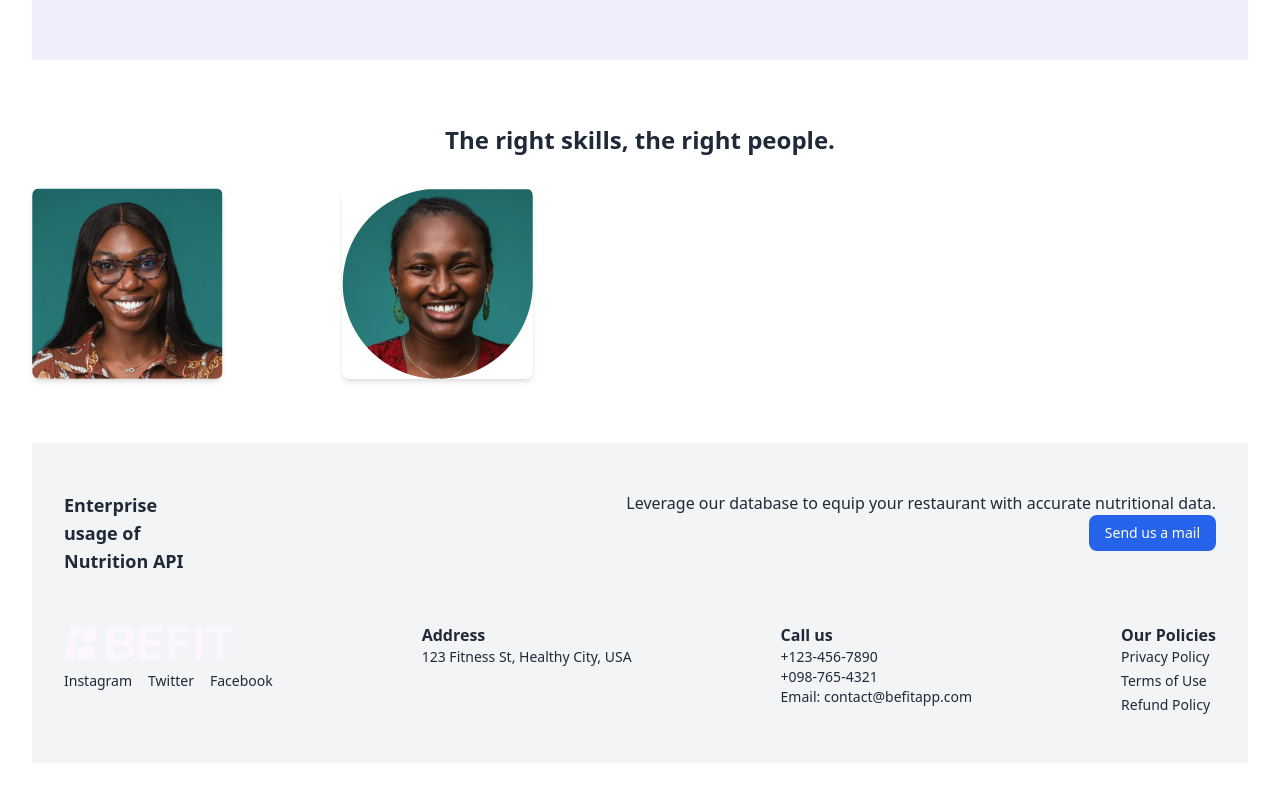
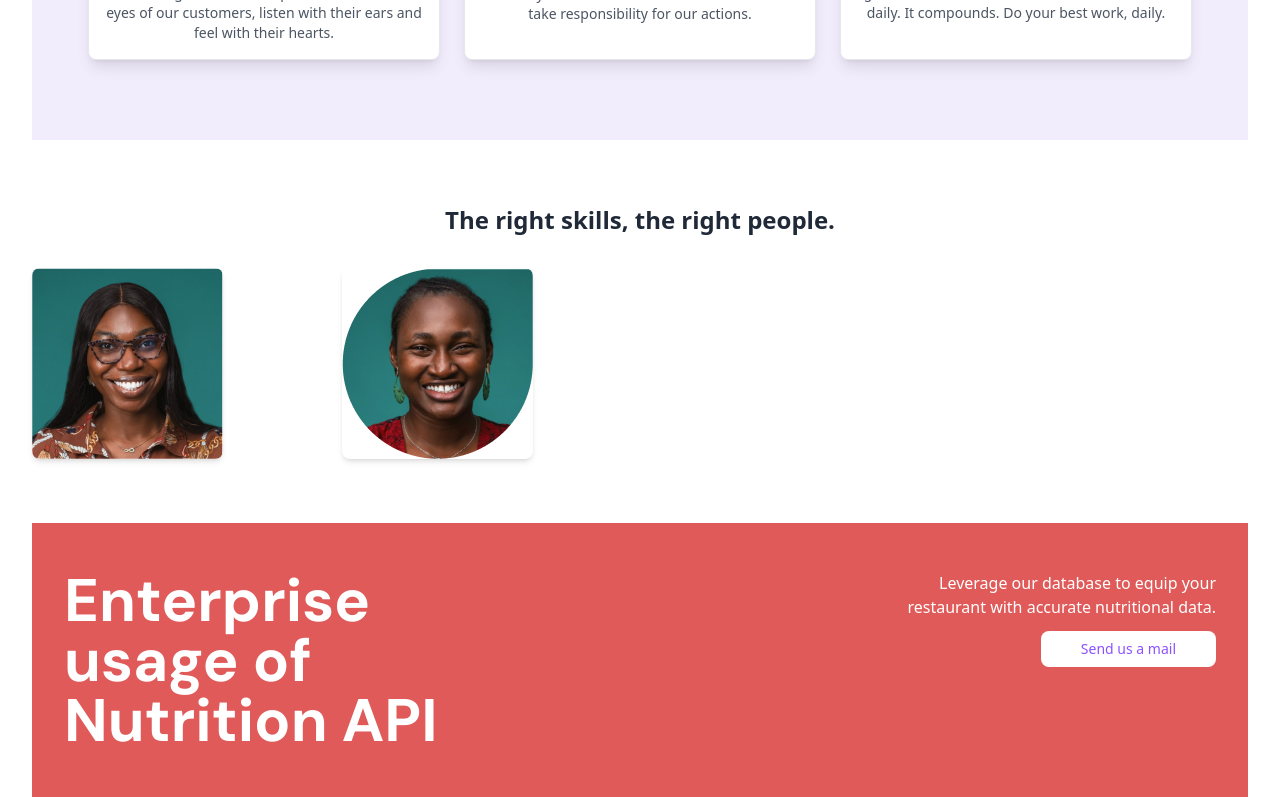
Before and after one commit to Daniel-Williams-ux/befit-landing, a Next.js app: page /about in a window 1280 px wide. Shown: the part 2000-2797 px from the top of the page. Built offline with nearby package versions, Linux system fonts and the light colour scheme.

Commit message:
update footer

```diff
--- a/src/pages/about.js
+++ b/src/pages/about.js
@@ -1,6 +1,7 @@
 import React from 'react';
 import Image from 'next/image';
 import Link from 'next/link';
+import { FaInstagram, FaTwitter, FaFacebook } from 'react-icons/fa';
 
 // Image imports
 import AboutImage from '/public/images/about-image.jpg';
@@ -50,14 +51,14 @@ const About = () => {
   ];
 
   return (
-    <div className="max-w-7xl mx-auto px-4 sm:px-6 lg:px-8 py-8 sm:py-12 space-y-16">
+    <div className="max-w-7xl mx-auto px-4 sm:px-6 lg:px-8 py-8 sm:py-12 space-y-16 mt-20">
 
       {/* Section 1: Intro Text */}
-      <section className="text-center space-y-4 sm:space-y-6 mt-10 sm:mt-20">
-        <h2 className="text-xl sm:text-3xl lg:text-3xl font-medium font-dmSans leading-snug sm:leading-10 text-gray-800">
+      <section className="text-center space-y-4 sm:space-y-6 lg:mb-10 mt-10 sm:mt-20">
+        <h2 className="text-xl sm:text-3xl lg:text-3xl font-medium font-dmSans leading-snug sm:leading-10 text-black">
           At BefitApp, we believe that fitness is more than just a workout—it's a lifestyle achievable for everyone, no matter where you are on your journey.
         </h2>
-        <Link href="/career" className="text-sm sm:text-base text-headerColor font-dmSans hover:text-blue-800 font-medium pb-8">
+        <Link href="/career" className="text-sm sm:text-base text-headerColor font-dmSans hover:text-blue-800 font-medium">
           See All Open Roles
         </Link>
       </section>
@@ -99,20 +100,20 @@ const About = () => {
       </section>
 
       {/* Footer Section */}
-      <footer className="bg-gray-100 py-10 sm:py-12 text-gray-800 space-y-8 sm:space-y-12">
+      <footer className="bg-footColor py-10 sm:py-12 text-white space-y-8 sm:space-y-12">
         <div className="max-w-7xl mx-auto px-4 sm:px-6 lg:px-8">
           {/* Top Footer */}
           <div className="flex flex-col md:flex-row justify-between items-start space-y-6 sm:space-y-0">
             <div>
-              <h4 className="text-base sm:text-lg font-bold leading-snug">
+              <h4 className="lg:text-6xl sm:text-lg font-semibold font-dmSans leading-snug">
                 Enterprise <br/> usage of <br/> Nutrition API
               </h4>
             </div>
             <div className="text-left md:text-right space-y-4 sm:space-y-0">
-              <p className="text-sm sm:text-base">
-                Leverage our database to equip your restaurant with accurate nutritional data.
+              <p className="text-base sm:text-base pb-3">
+                Leverage our database to equip your <br/> restaurant with accurate nutritional data.
               </p>
-              <button className="bg-blue-600 text-white text-sm px-4 py-2 rounded-lg hover:bg-blue-700">
+              <button className="bg-white text-headerColor text-sm px-10 py-2 rounded-lg hover:bg-headerColor hover:text-white">
                 Send us a mail
               </button>
             </div>
@@ -126,30 +127,36 @@ const About = () => {
                 <Image src="/images/logo.png" alt="BeFit Logo" width={100} height={40} className="h-10 w-auto" />
               </Link>
               <div className="flex space-x-4">
-                <Link href="#" className="text-sm">Instagram</Link>
-                <Link href="#" className="text-sm">Twitter</Link>
-                <Link href="#" className="text-sm">Facebook</Link>
+                <Link href="https://www.instagram.com" target="_blank" rel="noopener noreferrer" aria-label="Instagram">
+                  <FaInstagram className="h-6 w-6 text-gray-600 hover:text-blue-600 transition-colors" />
+                </Link>
+                <Link href="https://www.twitter.com" target="_blank" rel="noopener noreferrer" aria-label="Twitter">
+                  <FaTwitter className="h-6 w-6 text-gray-600 hover:text-blue-600 transition-colors" />
+                </Link>
+                <Link href="https://www.facebook.com" target="_blank" rel="noopener noreferrer" aria-label="Facebook">
+                  <FaFacebook className="h-6 w-6 text-gray-600 hover:text-blue-600 transition-colors" />
+                </Link>
               </div>
             </div>
 
             {/* Address */}
             <div>
-              <h4 className="font-semibold text-sm sm:text-base">Address</h4>
-              <p className="text-sm">123 Fitness St, Healthy City, USA</p>
+              <h4 className="font-normal font-dmSans text-lg sm:text-base">Address</h4>
+              <p className="text-sm font-light font-dmSans">123 Fitness St, Healthy City, USA</p>
             </div>
 
             {/* Contact Info */}
             <div>
-              <h4 className="font-semibold text-sm sm:text-base">Call us</h4>
-              <p className="text-sm">+123-456-7890</p>
-              <p className="text-sm">+098-765-4321</p>
-              <p className="text-sm">Email: contact@befitapp.com</p>
+              <h4 className="font-normal font-dmSans text-lg sm:text-base">Call us</h4>
+              <p className="text-sm font-light font-dmSans">+123-456-7890</p>
+              <p className="text-sm font-light font-dmSans">+098-765-4321</p>
+              <p className="text-sm font-light font-dmSans">Email: contact@befitapp.com</p>
             </div>
 
             {/* Policies */}
             <div>
-              <h4 className="font-semibold text-sm sm:text-base">Our Policies</h4>
-              <ul className="space-y-1 text-sm">
+              <h4 className="font-normal font-dmSans text-lg sm:text-base">Our Policies</h4>
+              <ul className="space-y-1 text-sm font-light font-dmSans">
                 <li><Link href="#">Privacy Policy</Link></li>
                 <li><Link href="#">Terms of Use</Link></li>
                 <li><Link href="#">Refund Policy</Link></li>
--- a/tailwind.config.js
+++ b/tailwind.config.js
@@ -11,6 +11,7 @@ module.exports = {
         headerColor: '#8C52FF',
         secColor: '#824DED1A',
         secColor2: '#082552',
+        footColor: '#E15A5A',
       },
       fontFamily: {
         dmSans: ['DM Sans', 'sans-serif'],  // Adds DM Sans as the default sans font
```
Also changed, not shown: package.json (+4 -3 lines), 1 other file (tests, documents, lock files or other folders).
